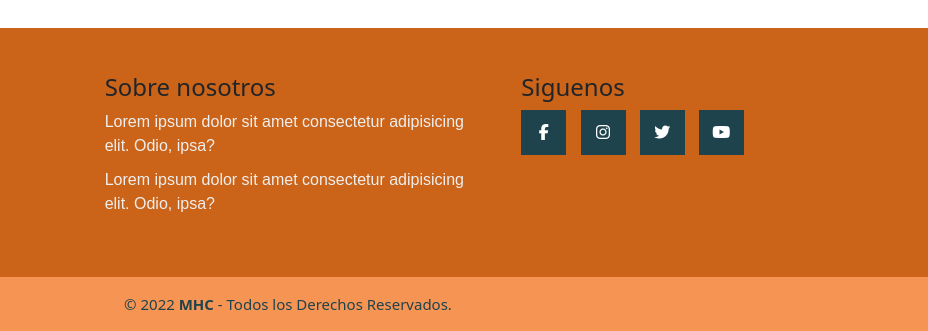
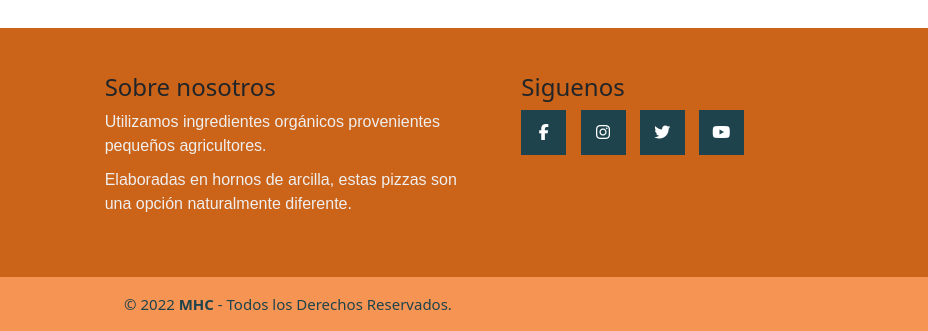
Before and after one commit to solhc/pizzas2, a plain HTML site: page index.html in a window 1280 px wide. Shown: the part 2645-2976 px from the top of the page, 352-1280 px from the left. Drawn offline with nearby package versions, Linux system fonts and the light colour scheme; a web font is replaced by a local one.

Commit message:
Update index.html

```diff
--- a/index.html
+++ b/index.html
@@ -216,8 +216,8 @@
         </div>
         <div class="box">
             <h4>Sobre nosotros</h4>
-            <p>Lorem ipsum dolor sit amet consectetur adipisicing elit. Odio, ipsa?</p>
-            <p>Lorem ipsum dolor sit amet consectetur adipisicing elit. Odio, ipsa?</p>
+            <p>Utilizamos ingredientes orgánicos provenientes  pequeños agricultores.</p>
+            <p>Elaboradas en hornos de arcilla, estas pizzas son una opción naturalmente diferente.</p>
         </div>
         <div class="box">
             <h4>Siguenos</h4>
```
